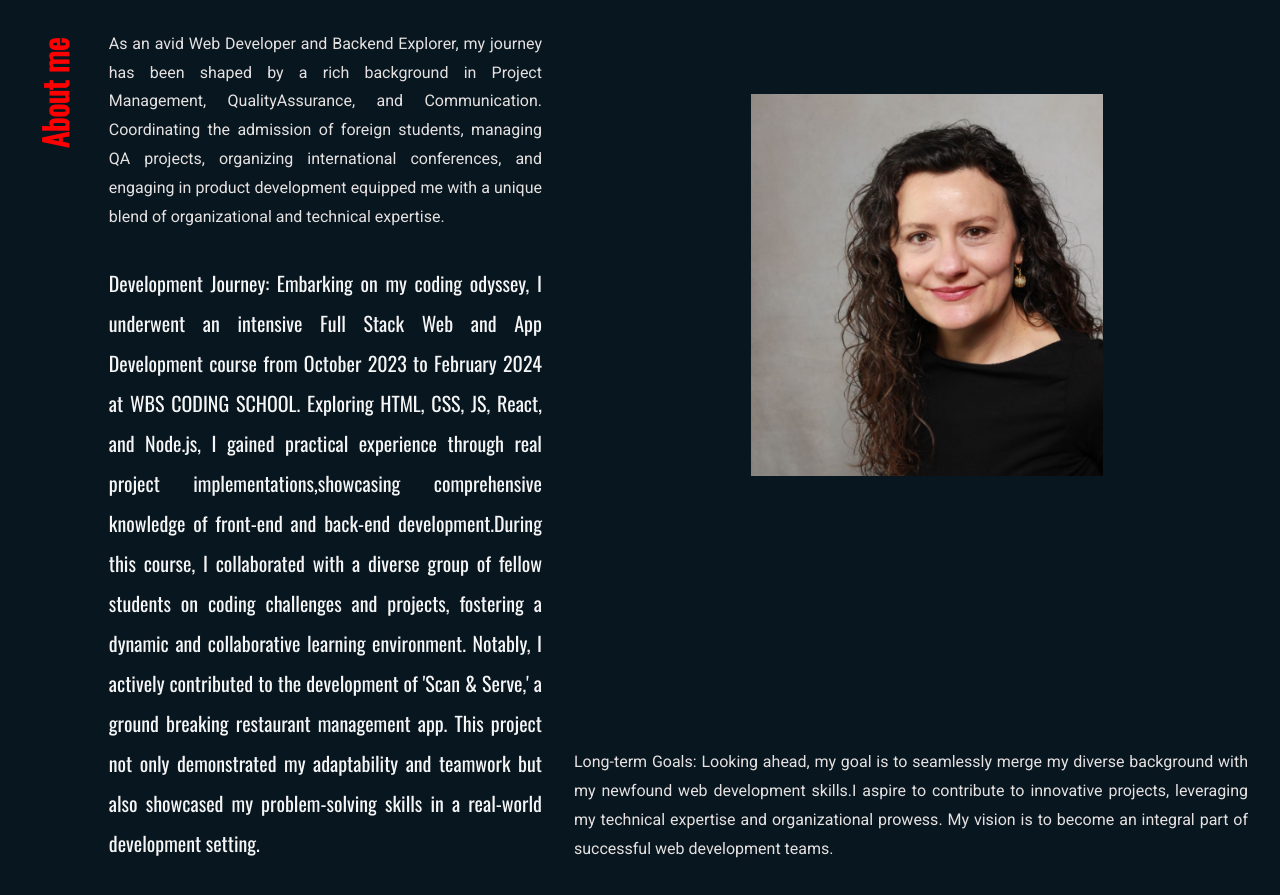
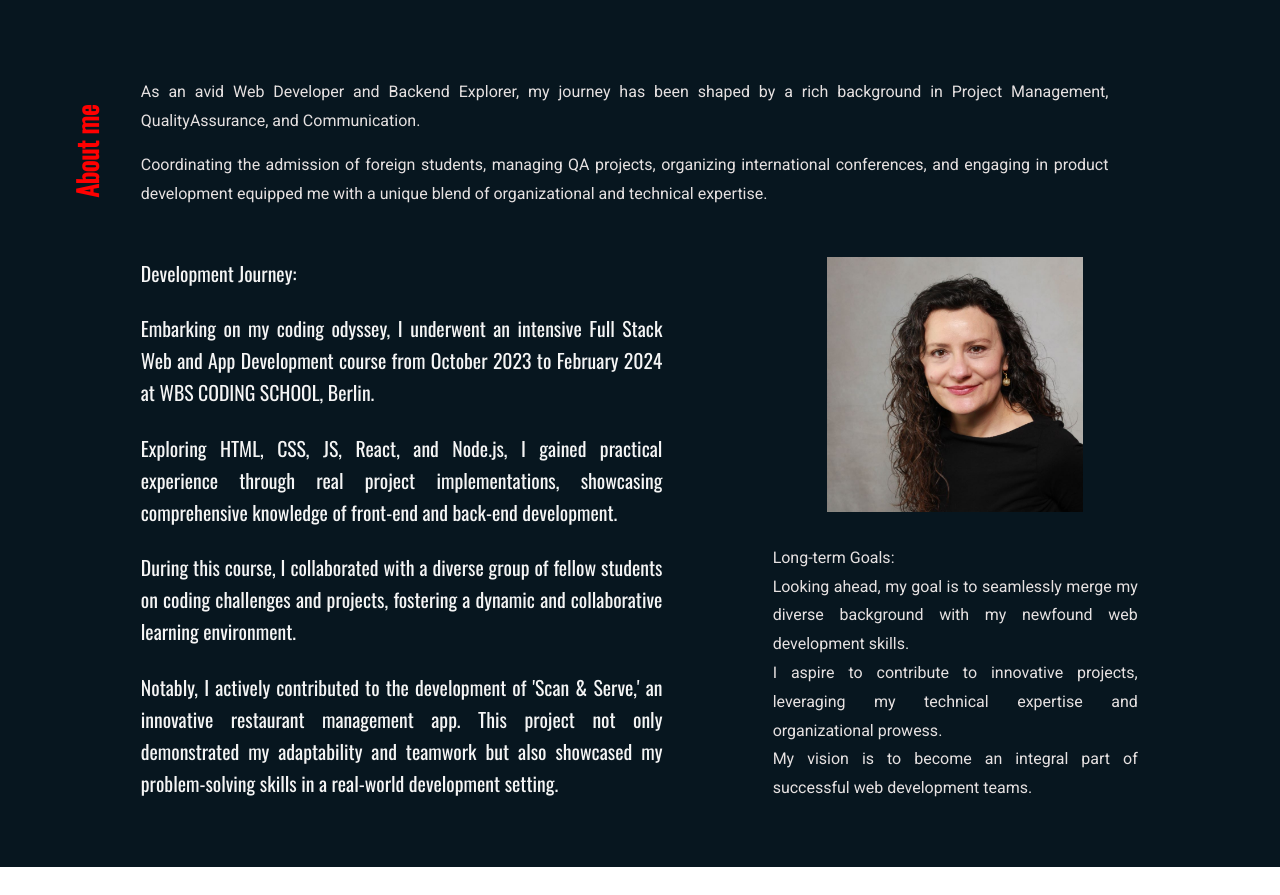
Before and after one commit to SabinaMB/portfolioSab, a React (Vite) app: page / in a window 1280 px wide. Shown: the part 899-1794 px from the top of the page. After the commit the page ends 1766 px from the top, so only its background shows below. Built offline with nearby package versions, Linux system fonts and the light colour scheme.

Commit message:
changed the About section and responsiveness

```diff
--- a/src/components/About/About.jsx
+++ b/src/components/About/About.jsx
@@ -7,33 +7,61 @@ import { getImageUrl } from '../../utils'
 
 export const About = () => {
   return (
-    <section className={styles.container} id='about'>
 
-        <div>
+    <div className={styles.aboutWrapper} id='about'>
+    <section className={styles.container}>
+
+        <div className={styles.titleContainer}>
          <p className={styles.title}>About me</p>
         </div>
 
         <div className={styles.path}>
-            <p className={styles.path}>
+            <p className={styles.path_p}>
             As an avid Web Developer and Backend Explorer, my journey has been shaped by a rich background in Project Management, QualityAssurance, and Communication.
+            </p>
+            <p className={styles.path_p}>
             Coordinating the admission of foreign students, managing QA projects, organizing international conferences, and engaging in product development equipped me with a unique blend of organizational and technical expertise.
             </p>
         </div>
+
         <div className={styles.bootCamp}>
-            <p className={styles.bootCamp}>
-            Development Journey: Embarking on my coding odyssey, I underwent an intensive Full Stack Web and App Development course from October 2023 to February 2024 at WBS CODING SCHOOL.
-            Exploring HTML, CSS, JS, React, and Node.js, I gained practical experience through real project implementations,showcasing comprehensive knowledge of front-end and back-end development.During this course, I collaborated with a diverse group of fellow students on coding challenges and projects, fostering a dynamic and collaborative learning environment. Notably, I actively contributed to the development of 'Scan & Serve,' a ground breaking restaurant management app. This project not only demonstrated my adaptability and teamwork but also showcased my problem-solving skills in a real-world development setting.
+            <p className={styles.bootCamp_p}>
+            Development Journey:
+            </p>
+            <p className={styles.bootCamp_p}>
+              Embarking on my coding odyssey, I underwent an intensive Full Stack Web and App Development course from October 2023 to February 2024 at WBS CODING SCHOOL, Berlin.
+            </p>
+            <p className={styles.bootCamp_p}>
+              Exploring HTML, CSS, JS, React, and Node.js, I gained practical experience through real project implementations, showcasing comprehensive knowledge of front-end and back-end development.
+            </p>
+            <p className={styles.bootCamp_p}>
+              During this course, I collaborated with a diverse group of fellow students on coding challenges and projects, fostering a dynamic and collaborative learning environment.
+            </p>
+            <p className={styles.bootCamp_p}>
+              Notably, I actively contributed to the development of 'Scan & Serve,' an innovative restaurant management app. This project not only demonstrated my adaptability and teamwork but also showcased my problem-solving skills in a real-world development setting.
             </p>
         </div>
+
         <div className={styles.goals}>
-          <p className={styles.goals}>
-          Long-term Goals: Looking ahead, my goal is to seamlessly merge my diverse background with my newfound web development skills.I aspire to contribute to innovative projects, leveraging my technical expertise and organizational prowess. My vision is to become an integral part of successful web development teams.
+          <p className={styles.goals_p}>
+          Long-term Goals:
+          </p>
+          <p className={styles.goals_p}>
+          Looking ahead, my goal is to seamlessly merge my diverse background with my newfound web development skills.
+          </p>
+          <p className={styles.goals_p}>
+          I aspire to contribute to innovative projects, leveraging my technical expertise and organizational prowess.
+          </p>
+          <p className={styles.goals_p}>
+          My vision is to become an integral part of successful web development teams.
           </p>
         </div>
 
         <figure className={styles.image}>
-        <img src={getImageUrl('imgSab8.jpg')} alt="Sabina" className={styles.image}/>
+        <img src={getImageUrl('imgSab8.jpg')} alt="Sabina" className={styles.imgSab}/>
         </figure>
+
     </section>
+  </div>
   )
 }
--- a/src/components/About/About.module.css
+++ b/src/components/About/About.module.css
@@ -1,24 +1,37 @@
+
+.aboutWrapper {
+    background-color: var(--color-dark);
+    display: flex;
+    align-items: center;
+    justify-content: center;
+    padding: 2rem;
+}
+
 .container {
     display: grid;
     grid-gap: 2rem;
      z-index: 1;
     padding: 2rem;
+    margin-top: 1rem;
     background-color: var(--color-dark);
-    grid-auto-flow: column;
-    grid-template-columns: min-content 1f 1f;
+    grid-template-columns: min-content 1fr 1fr;
     grid-template-rows: min-content 1fr min-content;
     grid-template-areas:
         'title path image'
-        'title bootCamp image'
+        '. bootCamp image'
         '. bootCamp goals';
-    min-height: 100vh;
-
+    max-width: 1500px;
 }
 
+.titleContainer {
+    display: flex;
+    align-items: center;
+}
 .title {
     grid-area: title;
     margin:0.5rem;
-    font-size: clamp(1.2rem, 4vw, 2rem);
+    /* font-size: clamp(1.2rem, 4vw, 2rem); */
+    font-size: 3ch;
     font-weight: 600;
     font-family: var(--font-oswald);
     color: var(--color-accent4);
@@ -28,54 +41,73 @@
 
 .path {
     grid-area: path;
-    max-width: 100%;
-    max-height: 100%;
+    display: grid;
     width: 100%;
     height: 100%;
-    display: flex;
-    align-items: center;
     justify-content: center;
     text-align: justify;
     color: var(--color-text2);
+    margin-bottom: 2rem;
 }
 
+.path_p {
+    width: 100%;
+    height: 100%;
+    color: var(--color-text2);
+}
 
 .bootCamp {
     grid-area: bootCamp;
-    font-size: clamp(0.8rem, 4vw, 1.25rem);
-    font-family: var(--font-oswald);
+    display: grid;
     width: 100%;
     height: 100%;
-    display: flex;
+    gap: 1.2rem;
     align-items: center;
-    justify-content: center;
+    justify-items: center;
+}
+
+.bootCamp_p {
+    /* font-size: clamp(0.8rem, 4vh, 1.5rem); */
+    font-family: var(--font-oswald);
+    font-size: 2.2ch;
+    line-height: 2rem;
     text-align: justify;
-    line-height: clamp(2rem, 4vw, 2.5rem);
-    color: whitesmoke
+    width: 90%;
+    height: 100%;
+    color: whitesmoke;
 }
 
 .image {
     grid-area: image;
-    justify-self: center;
+    display: flex;
+    justify-content: center;
+    align-items: center;
     position: relative;
-    width: clamp(15rem, 30vw, 25rem);
     overflow: hidden;
-    height: auto;
-    margin: clamp(0.5rem, 5vw, 2rem);
+    width: 100%;
+    height: 100%;
+}
+
+.imgSab {
+    width: clamp(15rem, 20vw, 20rem);
+    border: 0.rem solid whitesmoke;
 }
 
 .goals {
     grid-area: goals;
+    display: grid;
     width: 100%;
     height: 100%;
-    display: flex;
     align-items: center;
-    justify-content: center;
+    justify-items: center;
+}
+
+.goals_p {
+    width: 70%;
+    height: 100%;
     text-align: justify;
     color: var(--color-text2);
-
 }
-
 
  @media screen and (max-width: 700px) {
     .container {
@@ -99,3 +131,21 @@
         margin: 0.2rem;
     }
 }
+
+@media screen and (min-width: 701px) and (max-width: 1400px) {
+
+    .container {
+        grid-template-areas:
+            'title path path'
+            '. bootCamp image'
+            '. bootCamp goals';
+    }
+
+    .bootCamp_p {
+        width: 100%;
+    }
+
+    .path_p {
+        width: 90%;
+    }
+}
```
